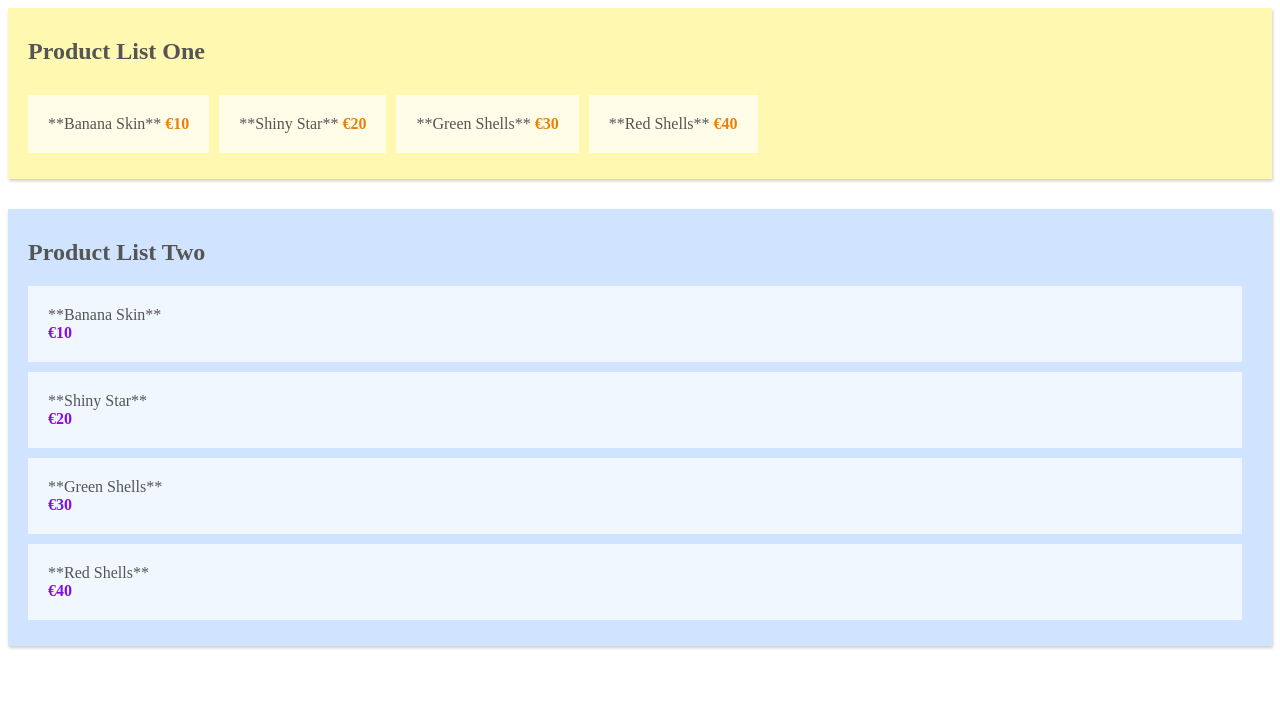
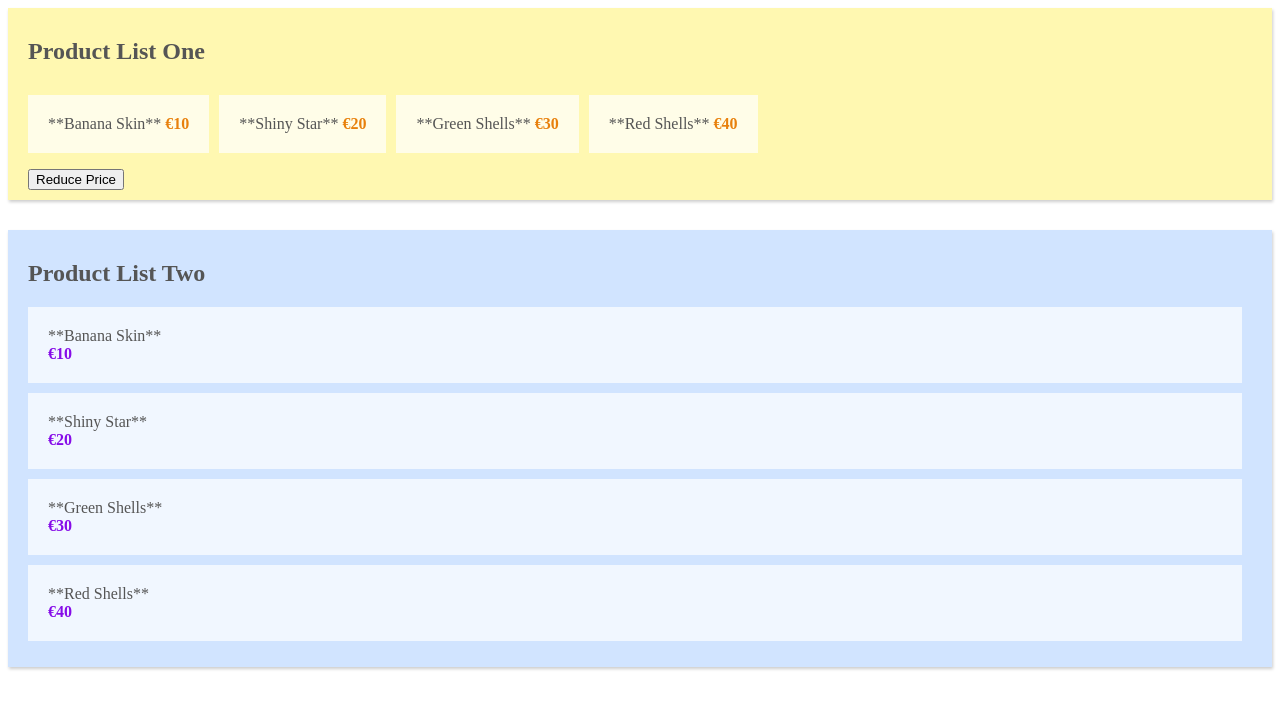
Before and after one commit to kelvingao/vuex_tutorial, a Vue app: page / in a window 1280 px wide. Shown: the top 708 px of the page. Built offline with nearby package versions, Linux system fonts and the light colour scheme.

Commit message:
change store state without mutations

```diff
--- a/src/App.vue
+++ b/src/App.vue
@@ -1,7 +1,7 @@
 <template>
   <div id="app">
-    <production-list-one v-bind:products="products"></production-list-one>
-    <production-list-two v-bind:products="products"></production-list-two>
+    <production-list-one></production-list-one>
+    <production-list-two></production-list-two>
   </div>
 </template>
 
--- a/src/components/ProductionListOne.vue
+++ b/src/components/ProductionListOne.vue
@@ -5,6 +5,7 @@
       li(v-for='product in saleProducts')
         span.name {{product.name}}
         span.price €{{product.price}}
+    button(@click='reducePrice') Reduce Price
 </template>
 
 <script>
@@ -18,6 +19,13 @@ export default {
       saleProducts() {
           return this.$store.getters.saleProducts
       }
+  },
+  methods: {
+    reducePrice() {
+      this.$store.state.products.forEach((product) => {
+        product.price -= 1;
+      });
+    }
   }
 }
 </script>
```
